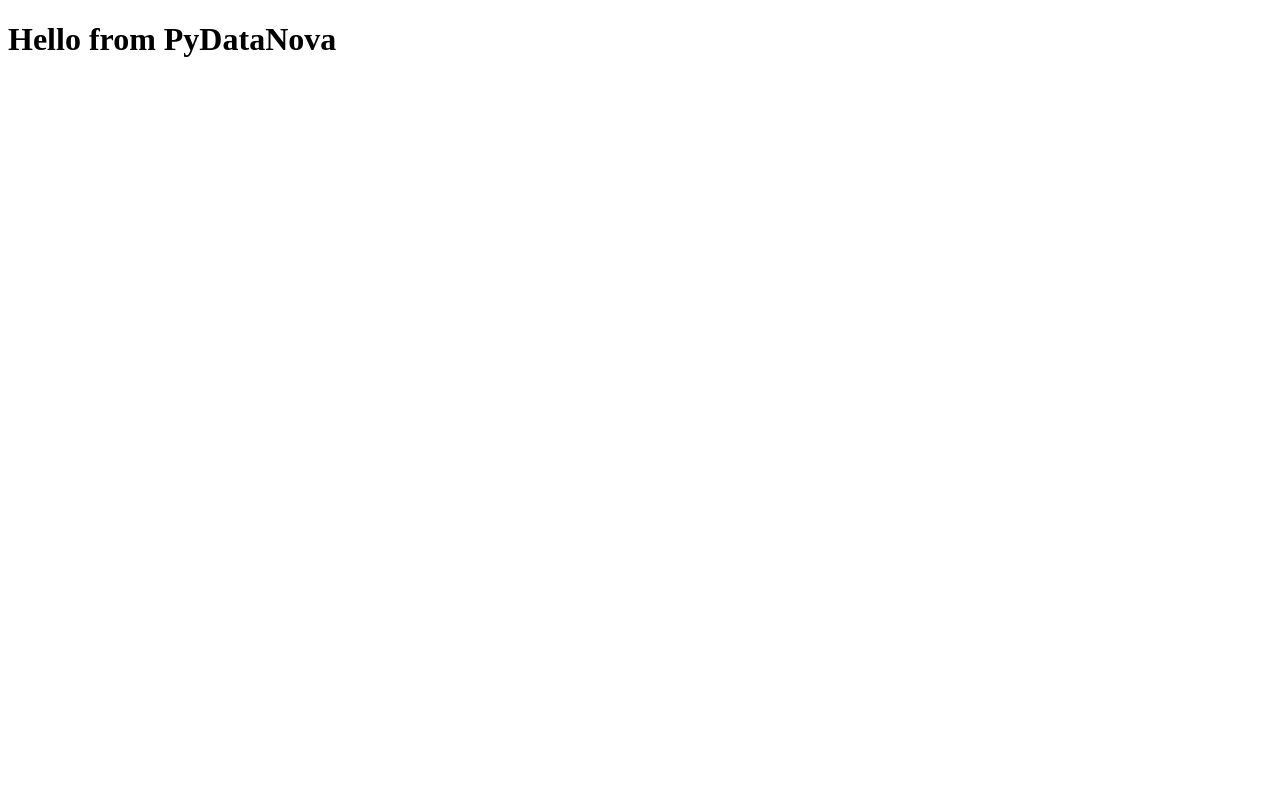
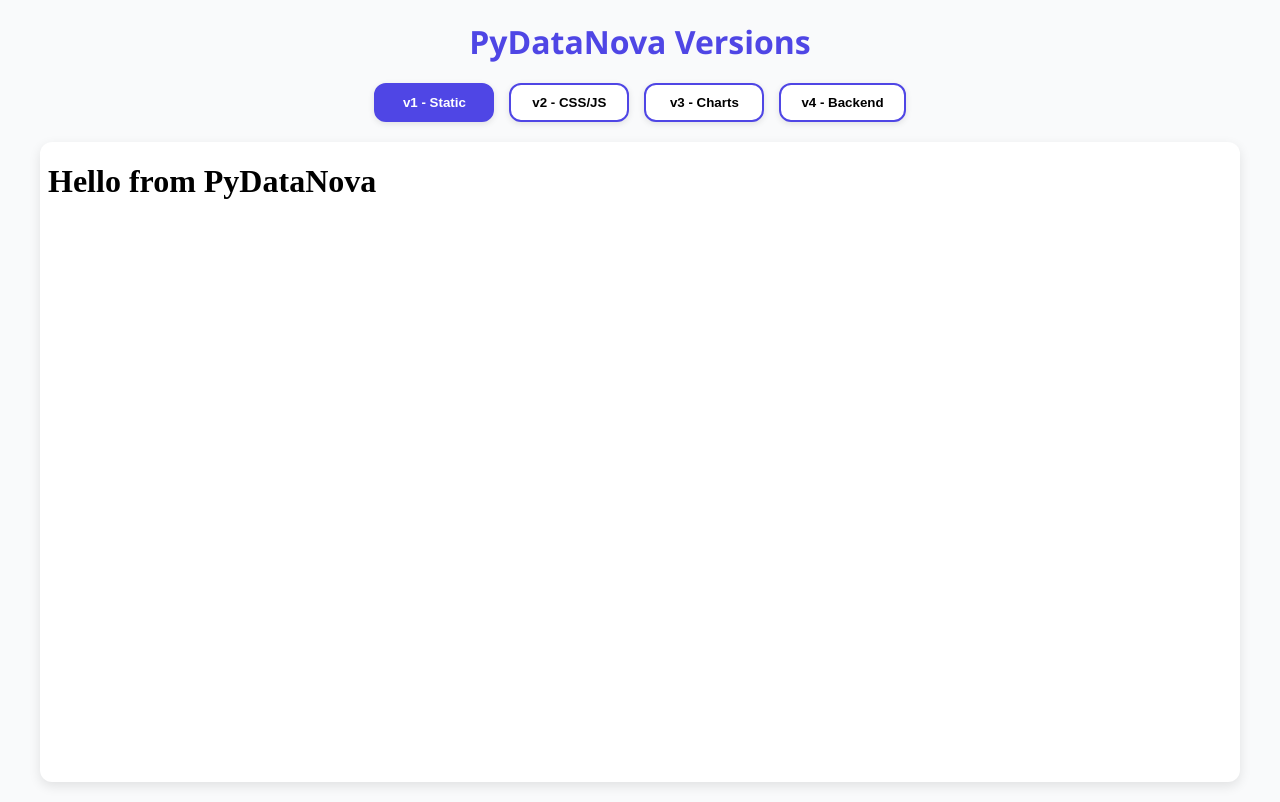
Before and after one commit to shadowwalkersb/PyDataNova, a plain HTML site: page app/index.html in a window 1280 px wide. Drawn offline with Linux system fonts and the light colour scheme.

Commit message:
v1: static page

```diff
--- a/app/index.html
+++ b/app/index.html
@@ -1,9 +1,105 @@
 <!DOCTYPE html>
-<html>
+<html lang="en">
 <head>
-  <title>PyDataNova</title>
+<meta charset="UTF-8">
+<title>PyDataNova Versions</title>
+<style>
+  :root {
+    --primary-color: #4f46e5;
+    --bg-color: #f9fafb;
+    --card-bg: #ffffff;
+    --card-shadow: rgba(0, 0, 0, 0.1);
+    --tab-hover: #6366f1;
+  }
+
+  * { box-sizing: border-box; margin: 0; padding: 0; }
+
+  body {
+    font-family: 'Segoe UI', Tahoma, Geneva, Verdana, sans-serif;
+    background-color: var(--bg-color);
+    color: #111827;
+    display: flex;
+    flex-direction: column;
+    align-items: center;
+    padding: 20px;
+  }
+
+  h1 {
+    margin-bottom: 20px;
+    text-align: center;
+    color: var(--primary-color);
+  }
+
+  .tabs {
+    display: flex;
+    gap: 15px;
+    flex-wrap: wrap;
+    justify-content: center;
+    margin-bottom: 20px;
+  }
+
+  .tab-btn {
+    padding: 10px 20px;
+    border: 2px solid var(--primary-color);
+    background-color: var(--card-bg);
+    border-radius: 12px;
+    font-weight: 600;
+    cursor: pointer;
+    transition: all 0.3s ease;
+    min-width: 120px;
+    text-align: center;
+    box-shadow: 0 2px 6px var(--card-shadow);
+  }
+
+  .tab-btn:hover {
+    background-color: var(--primary-color);
+    color: #fff;
+    transform: translateY(-2px);
+  }
+
+  .tab-btn.active {
+    background-color: var(--primary-color);
+    color: #fff;
+  }
+
+  iframe {
+    width: 100%;
+    max-width: 1200px;
+    height: 80vh;
+    border: none;
+    border-radius: 12px;
+    box-shadow: 0 4px 12px var(--card-shadow);
+    background-color: #fff;
+    transition: all 0.3s ease;
+  }
+
+  @media (max-width: 768px) {
+    .tabs { flex-direction: column; gap: 10px; }
+    .tab-btn { width: 100%; }
+  }
+</style>
 </head>
 <body>
-  <h1>Hello from PyDataNova</h1>
+
+<h1>PyDataNova Versions</h1>
+
+<div class="tabs">
+  <button class="tab-btn active" onclick="loadVersion('v1')">v1 - Static</button>
+  <button class="tab-btn" onclick="loadVersion('v2')">v2 - CSS/JS</button>
+  <button class="tab-btn" onclick="loadVersion('v3')">v3 - Charts</button>
+  <button class="tab-btn" onclick="loadVersion('v4')">v4 - Backend</button>
+</div>
+
+<iframe id="viewer" src="versions/v1/index.html"></iframe>
+
+<script>
+  function loadVersion(version) {
+    document.getElementById('viewer').src = `versions/${version}/index.html`;
+    const buttons = document.querySelectorAll('.tab-btn');
+    buttons.forEach(btn => btn.classList.remove('active'));
+    event.target.classList.add('active');
+  }
+</script>
+
 </body>
 </html>
--- /dev/null
+++ b/app/versions/v1/index.html
@@ -0,0 +1,9 @@
+<!DOCTYPE html>
+<html>
+<head>
+  <title>PyDataNova</title>
+</head>
+<body>
+  <h1>Hello from PyDataNova</h1>
+</body>
+</html>
```
